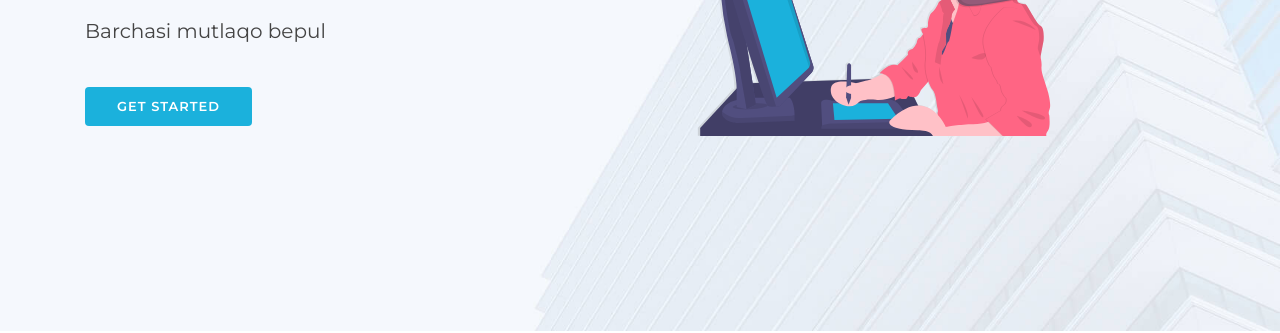
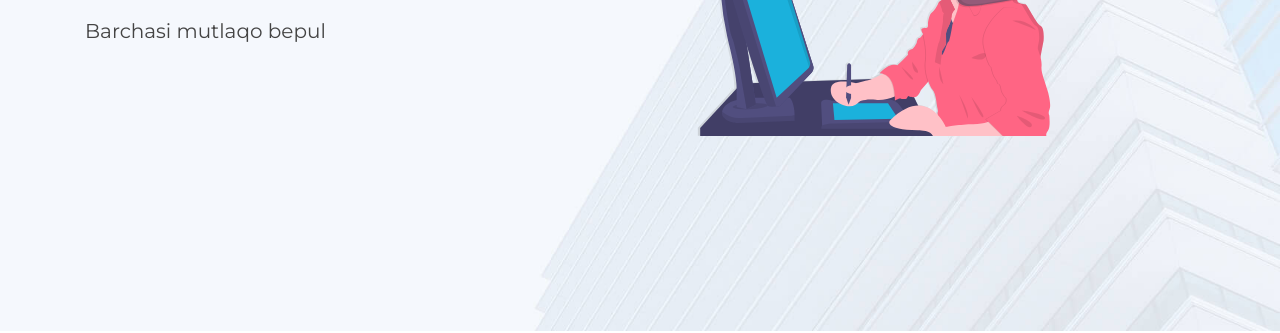
Before and after one commit to nurbekfronteddevloper/New-web-site-here-, a plain HTML site: page maruza.html in a window 1280 px wide. Shown: the part 469-802 px from the top of the page. Drawn offline with nearby package versions, Linux system fonts and the light colour scheme.

Commit message:
delete main  get started button

```diff
--- a/maruza.html
+++ b/maruza.html
@@ -111,9 +111,7 @@
                     <h2>Ma`lumotlar <br />Bazasi fanidan <span> Kurslar </span></h2>
                     <h5>Barchasi mutlaqo bepul</h5>
                     <br>
-                    <div>
-                        <a href="#about" class="btn-get-started scrollto">Get Started</a>
-                    </div>
+
                 </div>
 
                 <div class="col-md-6 intro-img order-md-last order-first">
```
Also changed, not shown: amaliy.html (+1 -3 lines), labaratoriya.html (+1 -3 lines), mustaqilish.html (+1 -3 lines), taqdimot.html (+1 -3 lines), test.html (+1 -3 lines), vedio.html (+1 -3 lines).
